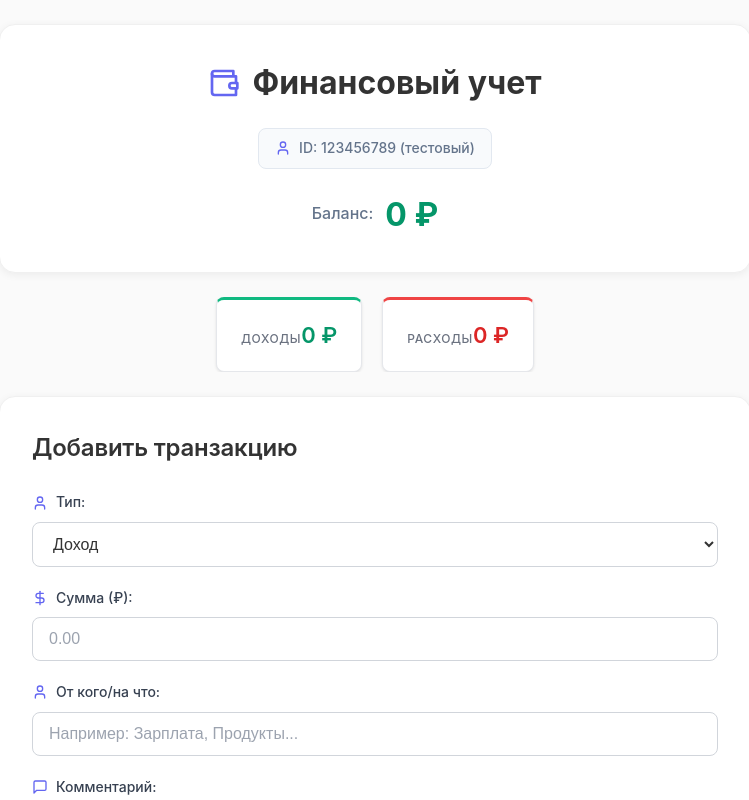
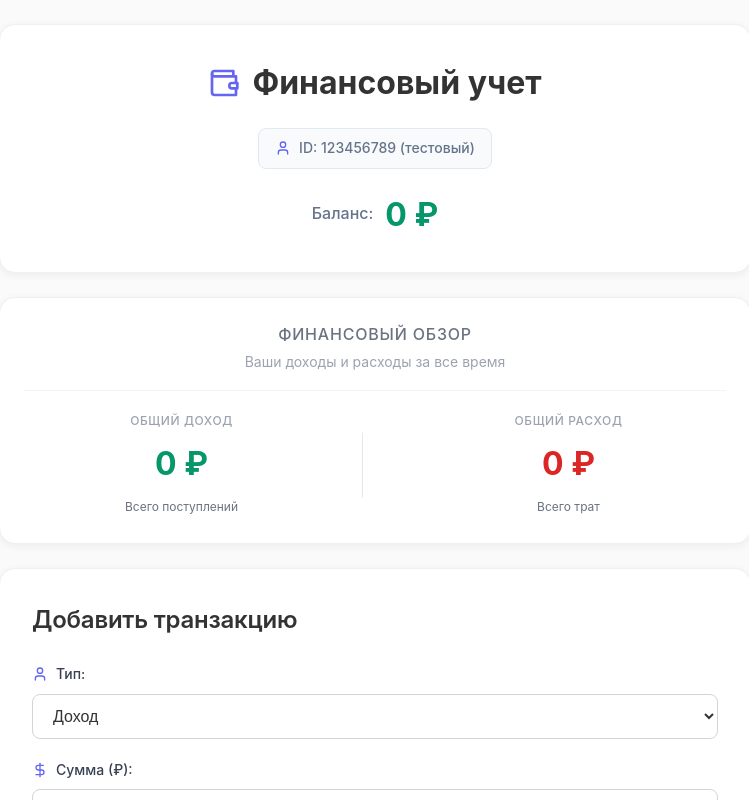
Before and after one commit to burkovmu/my_buh_tg, a React (Vite) app: page / in a window 1280 px wide. Shown: the top 800 px of the page, without its empty margins (265-1014 px from the left). Built offline with nearby package versions, Linux system fonts and the light colour scheme.

Commit message:
Complete redesign of stats block: unified card with header and grid layout

```diff
--- a/src/components/Stats.jsx
+++ b/src/components/Stats.jsx
@@ -1,5 +1,4 @@
 import React from 'react'
-import { TrendingUp, TrendingDown } from 'lucide-react'
 
 function Stats({ totalIncome, totalExpense }) {
   const formatCurrency = (amount) => {
@@ -10,16 +9,28 @@ function Stats({ totalIncome, totalExpense }) {
     }).format(amount)
   }
 
+  const totalBalance = totalIncome - totalExpense
+  const balanceChange = totalBalance >= 0 ? '+' : ''
+
   return (
     <div className="stats">
-      <div className="stat-item income">
-        <span className="stat-label">Доходы</span>
-        <span className="stat-value income">{formatCurrency(totalIncome)}</span>
+      <div className="stats-header">
+        <div className="stats-title">Финансовый обзор</div>
+        <div className="stats-subtitle">Ваши доходы и расходы за все время</div>
       </div>
 
-      <div className="stat-item expense">
-        <span className="stat-label">Расходы</span>
-        <span className="stat-value expense">{formatCurrency(totalExpense)}</span>
+      <div className="stats-grid">
+        <div className="stat-item income">
+          <span className="stat-label">Общий доход</span>
+          <span className="stat-value income">{formatCurrency(totalIncome)}</span>
+          <span className="stat-change">Всего поступлений</span>
+        </div>
+
+        <div className="stat-item expense">
+          <span className="stat-label">Общий расход</span>
+          <span className="stat-value expense">{formatCurrency(totalExpense)}</span>
+          <span className="stat-change">Всего трат</span>
+        </div>
       </div>
     </div>
   )
--- a/src/index.css
+++ b/src/index.css
@@ -111,58 +111,83 @@ body {
 
 /* Статистика */
 .stats {
-  display: flex;
-  gap: 20px;
+  background: #ffffff;
+  border-radius: 16px;
+  padding: 24px;
   margin-bottom: 24px;
-  justify-content: center;
-  flex-wrap: nowrap;
-  overflow-x: auto;
-  scrollbar-width: none;
-  -ms-overflow-style: none;
+  box-shadow: 0 2px 8px rgba(0, 0, 0, 0.06);
+  border: 1px solid #f0f0f0;
 }
 
-.stats::-webkit-scrollbar {
-  display: none;
+.stats-header {
+  text-align: center;
+  margin-bottom: 20px;
+  padding-bottom: 16px;
+  border-bottom: 1px solid #f3f4f6;
+}
+
+.stats-title {
+  font-size: 1rem;
+  color: #6b7280;
+  font-weight: 500;
+  text-transform: uppercase;
+  letter-spacing: 0.05em;
+  margin-bottom: 4px;
+}
+
+.stats-subtitle {
+  font-size: 0.875rem;
+  color: #9ca3af;
+  font-weight: 400;
+}
+
+.stats-grid {
+  display: grid;
+  grid-template-columns: 1fr 1fr;
+  gap: 24px;
+  align-items: center;
 }
 
 .stat-item {
-  background: #ffffff;
-  border-radius: 8px;
-  padding: 18px 24px;
   text-align: center;
-  box-shadow: 0 1px 3px rgba(0, 0, 0, 0.1);
-  border: 1px solid #e5e7eb;
-  transition: all 0.2s ease;
-  min-width: 130px;
-  flex: 0 0 auto;
-}
-
-.stat-item:hover {
-  transform: translateY(-1px);
-  box-shadow: 0 2px 8px rgba(0, 0, 0, 0.15);
+  position: relative;
 }
 
 .stat-item.income {
-  border-top: 3px solid #10b981;
+  padding-right: 24px;
 }
 
 .stat-item.expense {
-  border-top: 3px solid #ef4444;
+  padding-left: 24px;
+}
+
+.stat-item.income::after {
+  content: '';
+  position: absolute;
+  right: 0;
+  top: 50%;
+  transform: translateY(-50%);
+  width: 1px;
+  height: 60%;
+  background: #e5e7eb;
 }
 
 .stat-label {
   font-size: 0.75rem;
-  color: #6b7280;
+  color: #9ca3af;
   font-weight: 500;
-  margin-bottom: 6px;
   text-transform: uppercase;
   letter-spacing: 0.05em;
+  margin-bottom: 8px;
+  display: block;
 }
 
 .stat-value {
-  font-size: 1.375rem;
-  font-weight: 600;
-  color: #374151;
+  font-size: 2rem;
+  font-weight: 700;
+  color: #111827;
+  display: block;
+  margin-bottom: 4px;
 }
 
 .stat-value.income {
@@ -171,6 +196,41 @@ body {
 
 .stat-value.expense {
   color: #dc2626;
+}
+
+.stat-change {
+  font-size: 0.75rem;
+  color: #6b7280;
+  font-weight: 400;
+}
+
+.stat-change.positive {
+  color: #059669;
+}
+
+.stat-change.negative {
+  color: #dc2626;
+}
+
+/* Адаптивность для мобильных */
+@media (max-width: 640px) {
+  .stats-grid {
+    grid-template-columns: 1fr;
+    gap: 20px;
+  }
+
+  .stat-item.income,
+  .stat-item.expense {
+    padding: 0;
+  }
+
+  .stat-item.income::after {
+    display: none;
+  }
+
+  .stats {
+    padding: 20px;
+  }
 }
 
 /* Добавление транзакции */
```
